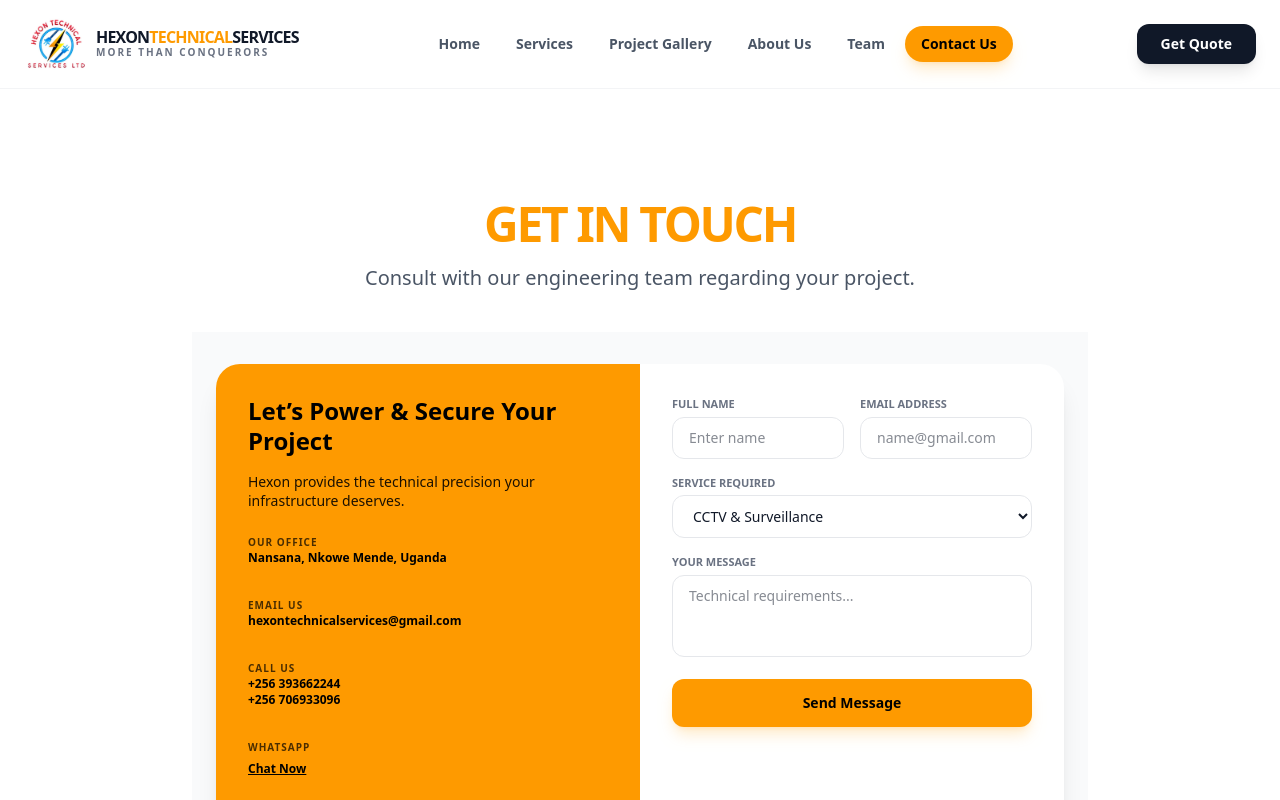
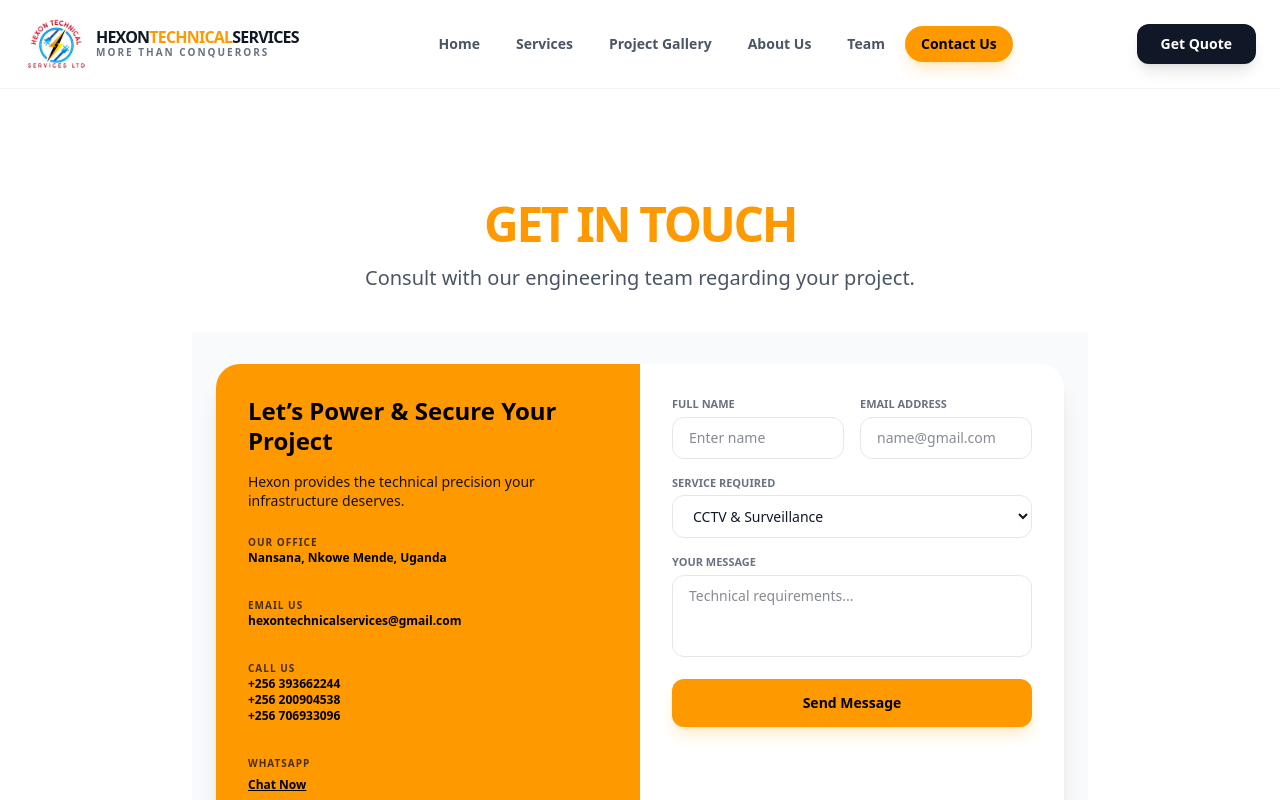
Before and after one commit to star-benjamin/hexon-website-live, a React (Vite) app in the folder beauty/: page /contactUs in a window 1280 px wide. Shown: the top 800 px of the page. Built offline with nearby package versions, Linux system fonts and the light colour scheme.

Commit message:
add contact

```diff
--- a/beauty/src/components/contactForm.tsx
+++ b/beauty/src/components/contactForm.tsx
@@ -56,7 +56,7 @@ const ContactForm = () => {
               </div>
               <div>
                 <p className="text-[10px] uppercase tracking-widest font-bold opacity-70">Call Us</p>
-                <p className="text-xs font-bold">+256 393662244 <br/> +256 706933096</p>
+                <p className="text-xs font-bold">+256 393662244<br/>+256 200904538<br/> +256 706933096</p>
               </div>
               <div>
                 <p className="text-[10px] uppercase tracking-widest font-bold opacity-70">WhatsApp</p>
--- a/beauty/src/pages/services.tsx
+++ b/beauty/src/pages/services.tsx
@@ -13,8 +13,8 @@ const Services = () => {
   const [activeFilter, setActiveFilter] = useState('All');
 
   const serviceList = [
+    { title: "CCTV & Surveillance", category: "Security", icon: <Cctv />, desc: "High-definition IP and HD camera installations for 24/7 monitoring." },
     { title: "Biometric Access Control", category: "Security", icon: <Fingerprint />, desc: "Advanced security via fingerprint and facial recognition systems." },
-    { title: "CCTV & Surveillance", category: "Security", icon: <Cctv />, desc: "High-definition IP and HD camera installations for 24/7 monitoring." },
     { title: "Electrical Auditing", category: "Electrical", icon: <ShieldCheck />, desc: "Professional auditing to ensure efficiency and safety compliance." },
     { title: "Solar Systems", category: "Solar", icon: <Sun />, desc: "Critical solar power solutions for healthcare and commercial use." },
     { title: "UPS & Backup Systems", category: "Electrical", icon: <BatteryCharging />, desc: "Installation of UPS systems for zero-downtime operations." },
```
